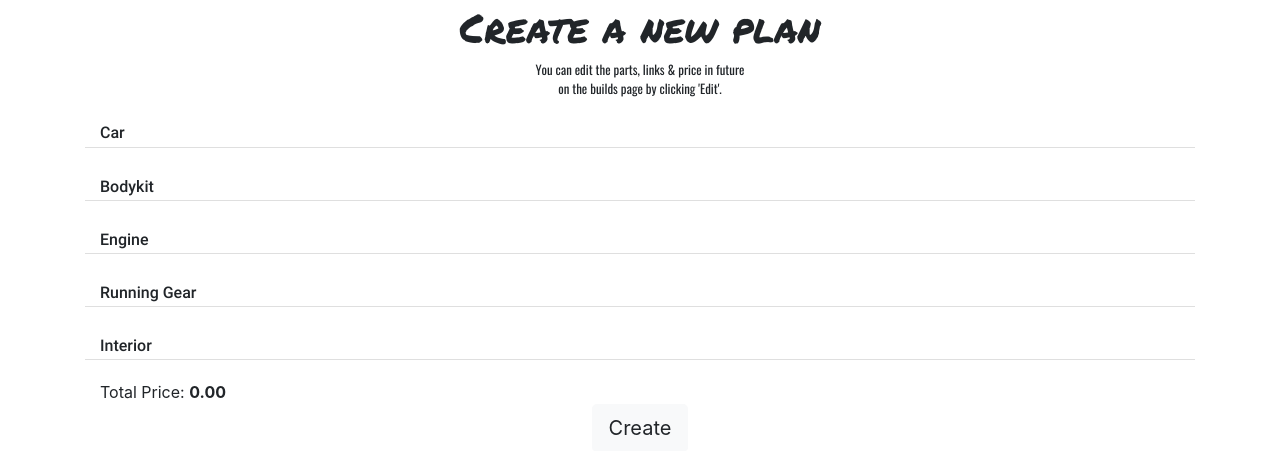
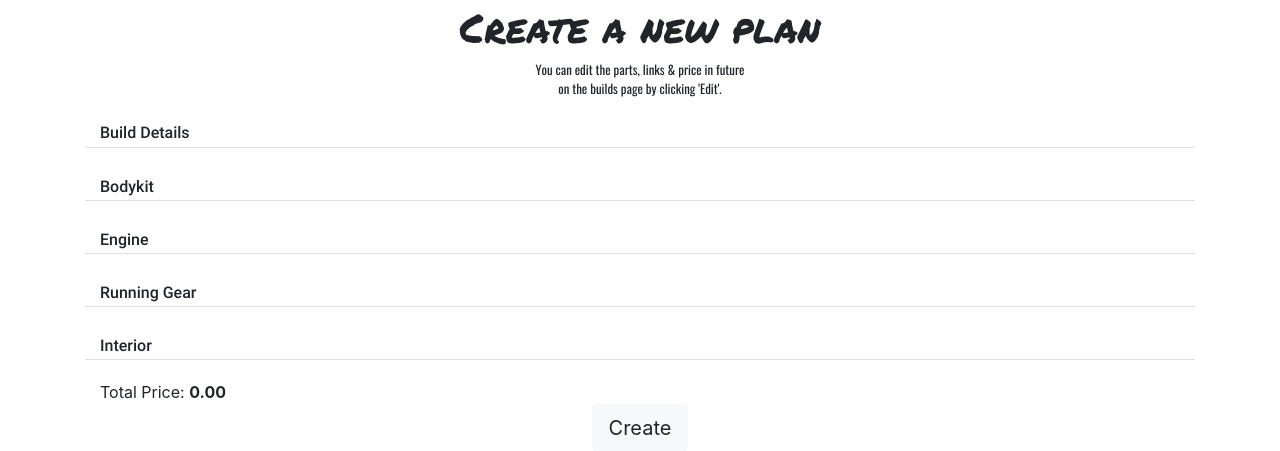
Before and after one commit to msped/AutoLog, a Flask app: page /create_record in a window 1280 px wide. Shown: the part 93-544 px from the top of the page. Run offline with Flask 2, Linux system fonts and the light colour scheme; data that the repository does not hold is empty; some libraries are stand-ins or nearby versions.

Commit message:
Changed car to build details & Added build name

```diff
--- a/templates/create.html
+++ b/templates/create.html
@@ -19,13 +19,26 @@ Create a new build
     <!--Make/Model/Trim/Year-->
     <div class="card">
             <div class="card-header" id="headingTwo">
-                <h6 class="collapsed mb-0" data-toggle="collapse" data-target="#vehicle" aria-expanded="false"
-                    aria-controls="vehicle">
-                    Car
+                <h6 class="collapsed mb-0" data-toggle="collapse" data-target="#build-details" aria-expanded="false"
+                    aria-controls="build-details">
+                    Build Details
                 </h6>
             </div>
-            <div id="vehicle" class="collapse" aria-labelledby="headingTwo" data-parent="#vehicle">
+            <div id="build-details" class="collapse" aria-labelledby="headingTwo" data-parent="#build-details">
                 <div class="card-body">
+                    <table class="table-sm col-md-6">
+                        <thead>
+                            <tr>
+                                <th>Build Name</th>
+                            </tr>
+                        </thead>
+                        <tbody>
+                            <tr>
+                                <td><input type="text" class="form-control input-sm" name="build-name"></td>
+                            </tr>
+                        </tbody>
+                    </table>
+                    <br>
                     <table class="table table-sm">
                         <thead>
                             <tr>
@@ -49,9 +62,9 @@ Create a new build
                         <tbody>
                             <!--Car-->
                             <tr>
-                                <th scope="row">
+                                <td scope="row">
                                     <input type="text" class="form-control input-sm" name="make">
-                                </th>
+                                </td>
                                 <td>
                                     <input type="text" class="form-control input-sm" name="model">
                                 </td>
```
